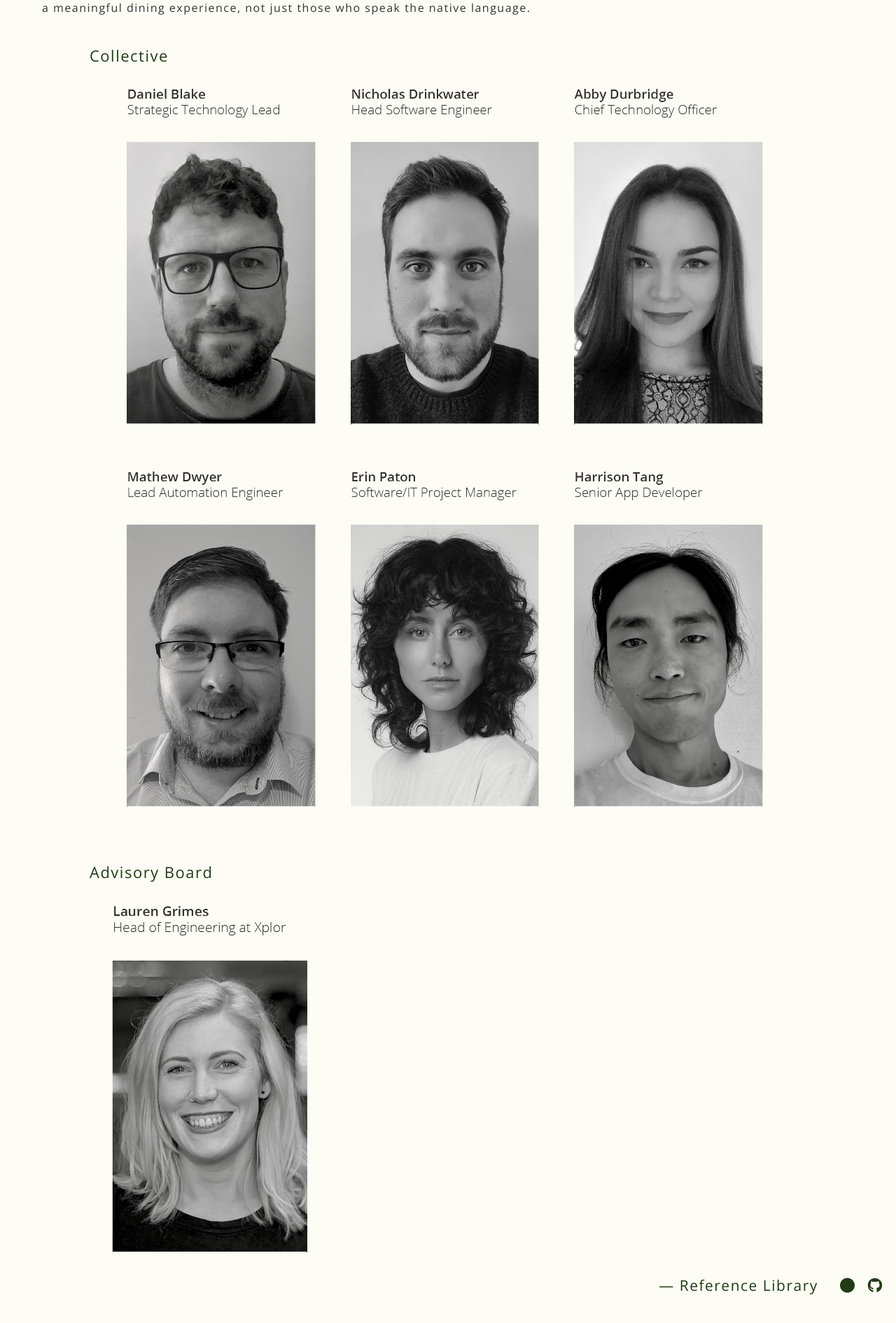
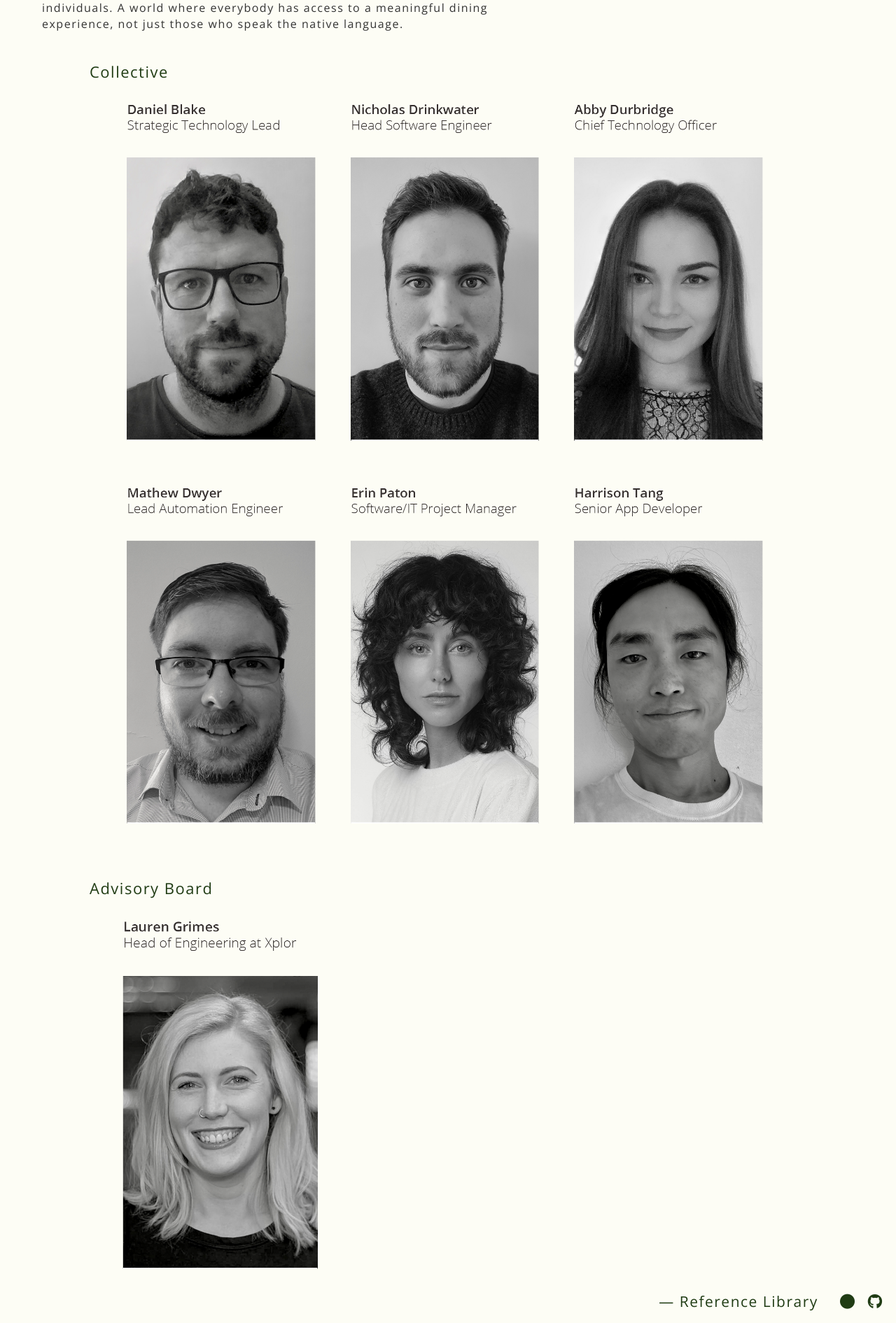
Before and after one commit to blakey83/Intro-to-IT---assignment-3, a plain HTML site: page us.html in a window 1280 px wide. Shown: the part 389-2280 px from the top of the page at 70% size. Before the commit the page ends 2257 px from the top, so only its background shows below. Drawn offline with nearby package versions, Linux system fonts and the light colour scheme.

Commit message:
Add files via upload

```diff
--- a/styles.css
+++ b/styles.css
@@ -221,7 +221,7 @@ iframe{
 
 .imageRowBoard{
   float: left;
-  margin-left: 128px;
+  margin-left: 143px;
   width:25%;
 }
 
@@ -329,6 +329,7 @@ iframe{
   padding-top: 5px;
   margin-bottom: 10px;
   margin-left: 190px;
+  padding-right: 20px;
   letter-spacing: 1.5px;
   font-size: 18px;
   font-weight: 700;
@@ -346,6 +347,7 @@ iframe{
   font-size: 16px;
   margin-right: 30px;
   color: #333333;
+  width:60%;
 }
 
 .topnav {
@@ -472,6 +474,7 @@ i{
   /*display: inline-block; */
   transition: 300ms;
 }
+
 [data-style=meetingTooltip] + .popover {
   background-color: #fff;
   padding: 2px 10px;
--- a/us.html
+++ b/us.html
@@ -101,6 +101,7 @@
               </div>
                 <div class="modal-footer">
                   <a href="Images/transcript.pdf" id="website" target="_blank" rel="noopener noreferrer"><i class="fas fa-file-pdf"></i>&nbsp;</a>
+                  <a href="Images/Interview_Transcript.pdf" id="website" target="_blank" rel="noopener noreferrer"><i class="fas fa-file-alt"></i>&nbsp;</a>
                   <button type="button" id="closeModal" class="btn btn-primary" data-dismiss="modal">Close &nbsp;</button>
                 </div>
 
```
